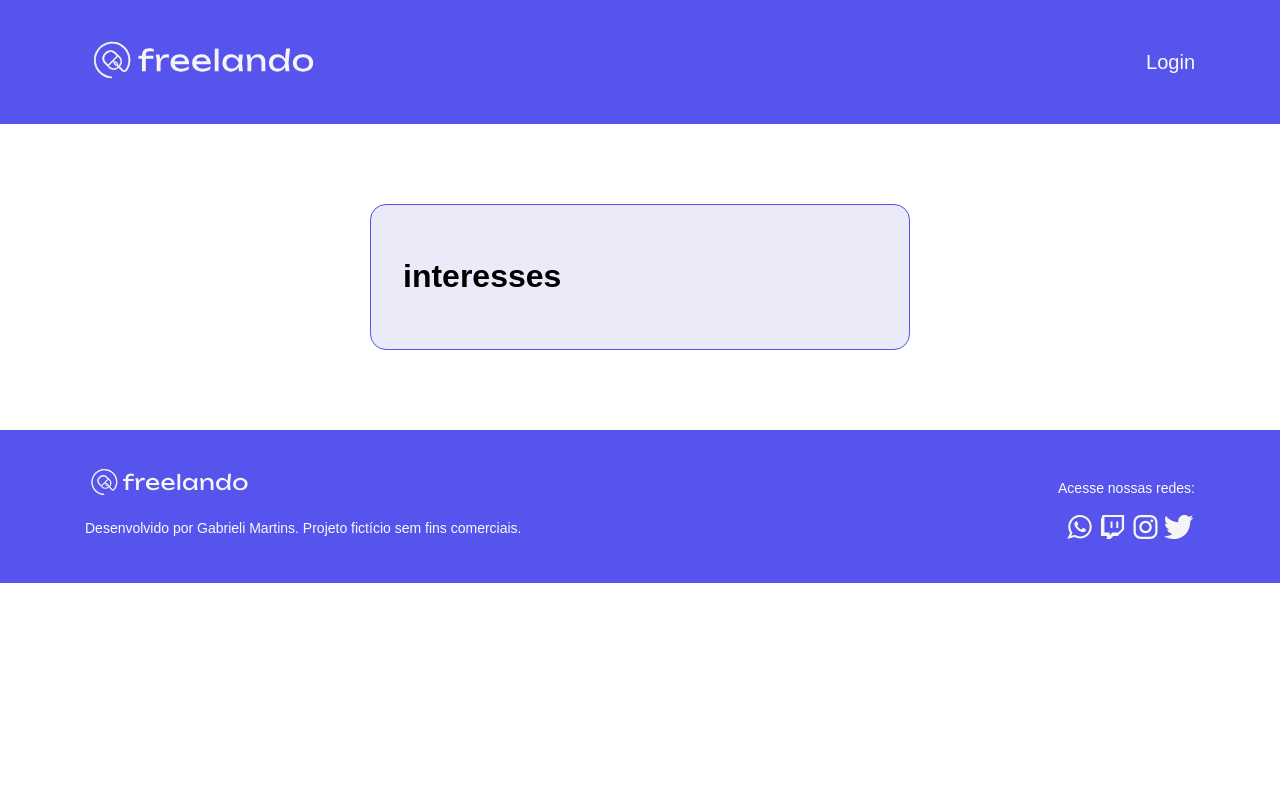
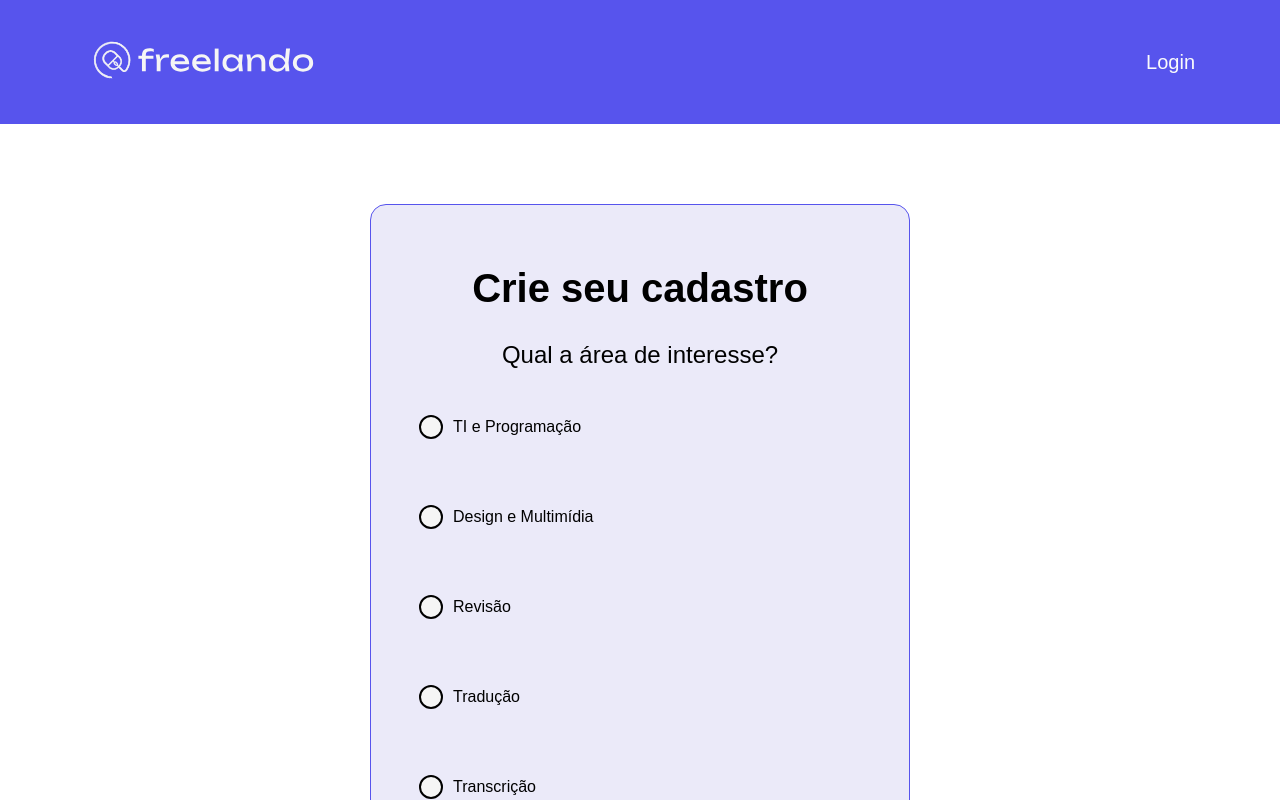
Before and after one commit to gabrielimartins7/freelando-alura, a React (Create React App) app: page /Interests in a window 1280 px wide. Shown: the top 800 px of the page. Built offline with nearby package versions, Linux system fonts and the light colour scheme.

Commit message:
Criando componente Radio

```diff
--- /dev/null
+++ b/src/components/Radio/GrupRadio.jsx
@@ -0,0 +1,19 @@
+import Radio from "./Radio";
+
+const GrupRadio = ({ opcoes, valor, onChange }) => {
+  return (
+    <div>
+      {opcoes.map((option) => (
+        <Radio
+          key={option.valor}
+          valor={option.valor}
+          label={option.label}
+          checked={option.valor === valor}
+          onClick={() => onChange(option.valor)}
+        />
+      ))}
+    </div>
+  );
+};
+
+export default GrupRadio;
--- a/src/components/Radio/index.jsx
+++ b/src/components/Radio/Radio.jsx
@@ -1,12 +1,13 @@
 import styled from "@emotion/styled";
+
 
 const StylesLabel = styled.label`
     display: flex;
     align-items: center;
     font-size: 16px;
-    cursor: pointer;
     margin-left: ${props => props.theme.spacing.xs};
     margin-bottom: ${props => props.theme.spacing.normal};
+    cursor: pointer;
     padding: ${props => props.theme.spacing.xs};
     &:hover {
         &:before {
@@ -18,7 +19,7 @@ const StylesLabel = styled.label`
         height: 20px;
         width: 20px;
         border-radius: 50%;
-        border: 2px solid ${props => props.theme.colors.neutral.grayDark};
+        border: 2px solid ${props => props.theme.colors.neutral.gray};
         border-color: inherit;
         display: flex;
         align-items: center;
@@ -28,7 +29,8 @@ const StylesLabel = styled.label`
         background-color: ${props => (props.checked ? props.theme.colors.primary.red : props.theme.colors.neutral.gray)};
         border-color: ${props => (props.checked ? props.theme.colors.primary.red : 'inherit')};
     }
-`
+`;
+
 const Input = styled.input`
     appearance: none;
     opacity: 0;
@@ -39,11 +41,13 @@ const Input = styled.input`
     }
 `
 
-export const Radio = ({ value, label, checked, onClick }) => {
+const Radio = ({ value, label, checked, onClick }) => (
     <>
-        <Input type="radio" value={value} checked={checked} onChange={onClick} id={`radio-customized-${value}`} />
-        <StylesLabel htmlFor={`radio-customized-${value}`} checked={checked}>
+        <Input type="radio" valor={value} checked={checked} onChange={onClick} id={`radio-customizado-${value}`}/>
+        <StylesLabel htmlFor={`radio-customizado-${value}`} checked={checked}>
             {label}
         </StylesLabel>
     </>
-}
+);
+
+export default Radio;
--- /dev/null
+++ b/src/pages/signUp/Interests.jsx
@@ -0,0 +1,43 @@
+import { useState } from "react";
+
+import { Typography } from "../../components/Typography";
+import GrupRadio from "../../components/Radio/GrupRadio";
+
+const options = [
+    {
+        valor: 1,
+        label: 'TI e Programação',
+    },
+    {
+        valor: 2,
+        label: 'Design e Multimídia',
+    },
+    {
+        valor: 3,
+        label: 'Revisão',
+    },
+    {
+        valor: 4,
+        label: 'Tradução',
+    },
+    {
+        valor: 5,
+        label: 'Transcrição',
+    },
+    {
+        valor: 6,
+        label: 'Marketing',
+    },
+]
+
+export const Interests = () => {
+    const [option, setOption] = useState('')
+
+    return(
+        <div style={{ textAlign: 'center'}}>
+            <Typography variant="h1" component="h1">Crie seu cadastro</Typography>
+            <Typography variant="h3" component="h2">Qual a área de interesse?</Typography>
+            <GrupRadio opcoes={options} valor={option} onChange={setOption} />
+        </div>
+    )
+}
--- a/src/router/router.jsx
+++ b/src/router/router.jsx
@@ -3,6 +3,7 @@ import { createBrowserRouter } from "react-router-dom";
 import { Baselayout } from "../pages/Baselayout";
 import { BaselayoutSignUp } from "../pages/signUp/BaselayoutSignUp";
 import { CustomerSelection } from "../pages/signUp/CustomerSelection";
+import { Interests } from "../pages/signUp/Interests";
 
 
 export const router = createBrowserRouter([
@@ -20,7 +21,7 @@ export const router = createBrowserRouter([
                     },
                     {
                         path: "Interests",
-                        element: <h1>interesses</h1>
+                        element: <Interests />
                     },
                     {
                         path: "personal-data",
```
